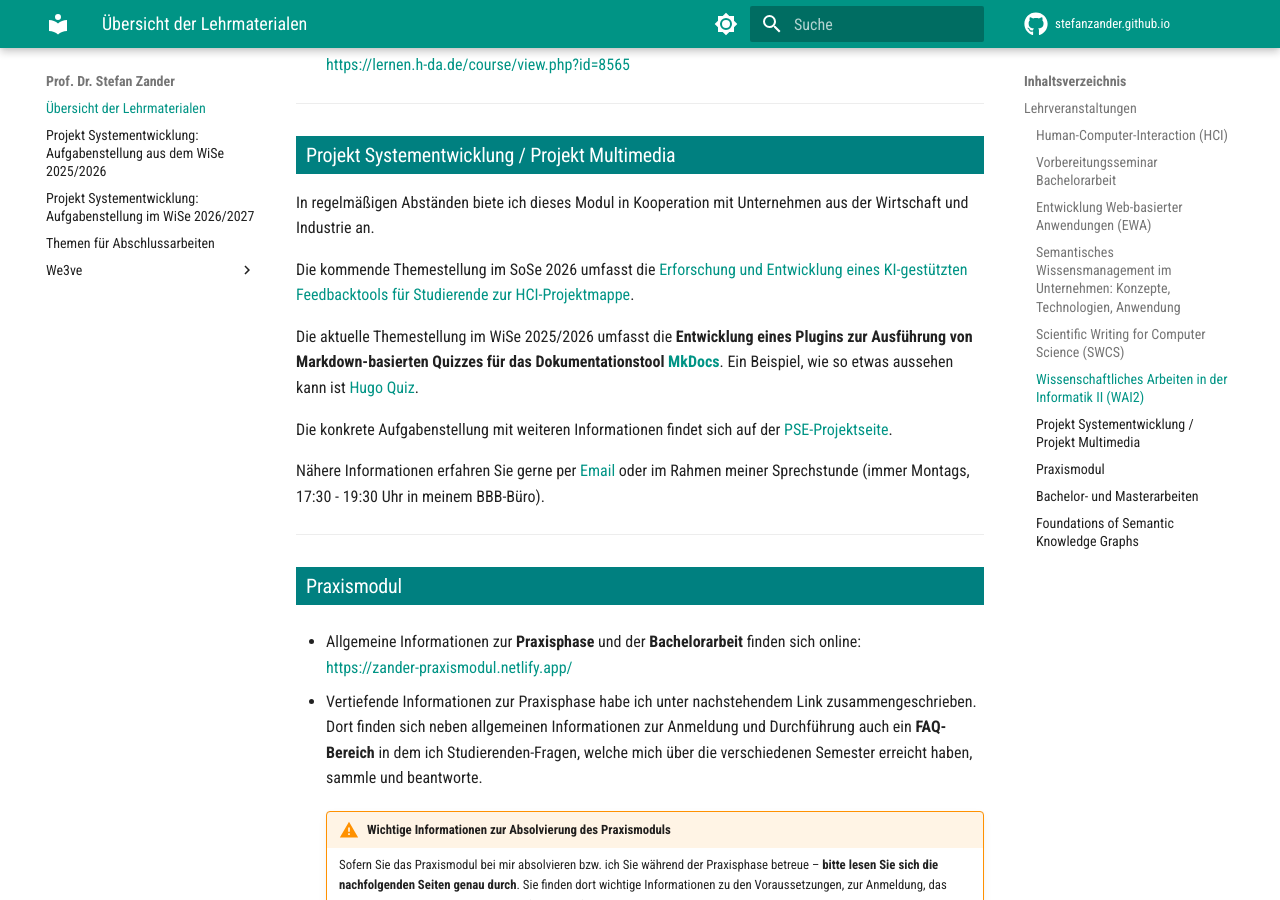
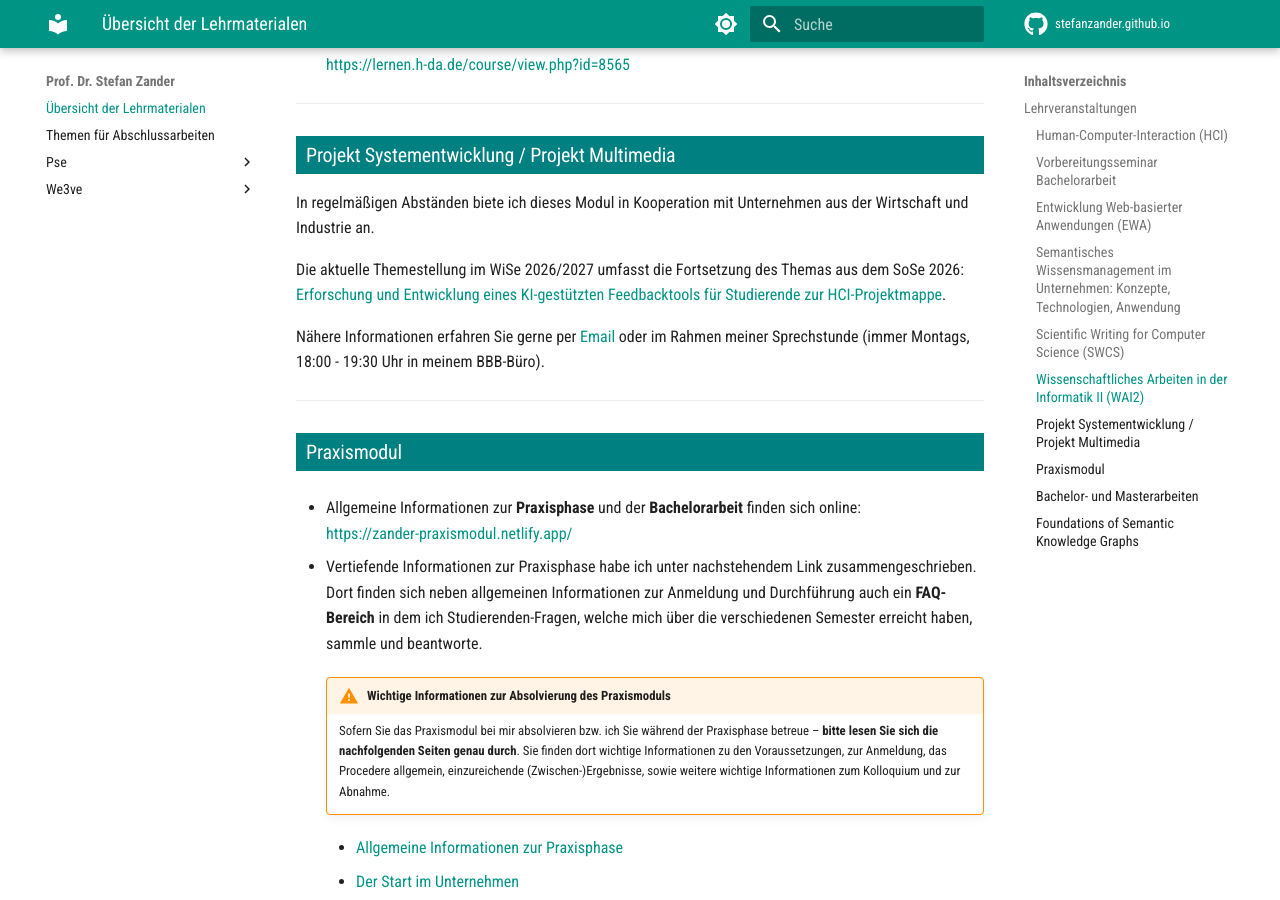
Before and after one commit to StefanZander/stefanzander.github.io, an MkDocs documentation site: the page built from docs/index.md, in a window 1280 px wide and 900 px high, scrolled down 3041 px. Built offline with MkDocs 1.6.1 and Material for MkDocs 9.7.7, drawn with Linux system fonts in a browser that asks for light colours; comment, search, counter and statistics services are not loaded; some of the changed text lies outside the part shown.

Commit message:
updated pse descr.

```diff
--- a/docs/index.md
+++ b/docs/index.md
@@ -93,11 +93,13 @@ Dieses Bachelor-Wahlpflichtfach biete ich ab dem SoSe 2020 an.
 
 In regelmäßigen Abständen biete ich dieses Modul in Kooperation mit Unternehmen aus der Wirtschaft und Industrie an.
 
-Die kommende Themestellung im SoSe 2026 umfasst die [Erforschung und Entwicklung eines KI-gestützten Feedbacktools für Studierende zur HCI-Projektmappe](./pse_26SS.md).
+Die aktuelle Themestellung im WiSe 2026/2027 umfasst die Fortsetzung des Themas aus dem SoSe 2026:  [Erforschung und Entwicklung eines KI-gestützten Feedbacktools für Studierende zur HCI-Projektmappe](pse/pse_26WS.md).
 
-Die aktuelle Themestellung im WiSe 2025/2026 umfasst die __Entwicklung eines Plugins zur Ausführung von Markdown-basierten Quizzes für das Dokumentationstool [MkDocs](https://www.mkdocs.org/)__. Ein Beispiel, wie so etwas aussehen kann ist [Hugo Quiz](https://bonartm.github.io/hugo-quiz/).
+<!--
+Die Themestellung im WiSe 2025/2026 umfasst die __Entwicklung eines Plugins zur Ausführung von Markdown-basierten Quizzes für das Dokumentationstool [MkDocs](https://www.mkdocs.org/)__. Ein Beispiel, wie so etwas aussehen kann ist [Hugo Quiz](https://bonartm.github.io/hugo-quiz/).
 
 Die konkrete Aufgabenstellung mit weiteren Informationen findet sich auf der [PSE-Projektseite](./pse.md).
+-->
 
 <!--
 Die aktuelle Themestellung im SoSe 2025 umfasst die Erforschung und Erprobung von Methoden und Technologien (NLP, NER, Wissensgraphen etc) zur Extraktion und Nutzbarmachung der vielen wertvollen Informationen, die in den Fachbereichsratsprotokollen enthalten sind.
@@ -111,7 +113,7 @@ Die aktuelle Themenstellung umfasst die Weiterentwicklung einer mobilen Flutter-
 Die App entstand in Kooperation mit der [Klinikon GmbH](https://www.klinikon.com/) und soll der breiten Masse den Zugang und die Nutzung von E-Mobilitätsangeboten ermöglichen und so die Verkehrswende weiter vorantreiben und unterstützen.
 -->
 
-Nähere Informationen erfahren Sie gerne per [Email](https://fbi.h-da.de/~s.zander) oder im Rahmen meiner Sprechstunde (immer Montags, 17:30 - 19:30 Uhr in meinem BBB-Büro).
+Nähere Informationen erfahren Sie gerne per [Email](https://fbi.h-da.de/~s.zander) oder im Rahmen meiner Sprechstunde (immer Montags, 18:00 - 19:30 Uhr in meinem BBB-Büro).
 
 
 <!-- Im WiSe 2021/2022 finden die o.g. LVAs in Kooperation mit dem Unternehmen [BCC Group International GmbH](https://bccgi.eu/) statt. Inhaltlich geht es um die _Visualisierung von Echtzeitdatenströmen mittels moderner Web- und Virtualisierungstechnologien_ (u.a. Web Assembly und Kubernetes). Das Vorhaben lässt sich in mehrere Teilprojekte (u.a. Technologie-Rechereche, GUI-Entwurf, Prototyping etc.) aufsplitten und beinhaltet mehrere Meilensteine.
```
Also changed, not shown: docs/pse/pse_25WS.md (renamed from docs/pse.md), docs/pse/pse_26WS.md (renamed from docs/pse_26SS.md).
